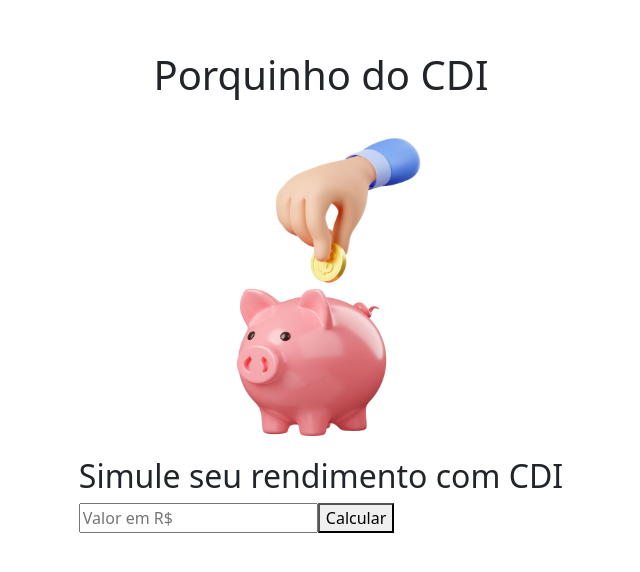
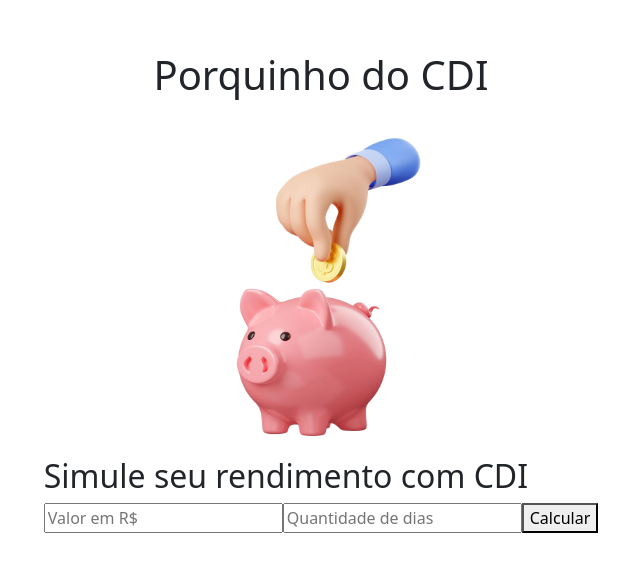
Before and after one commit to guiottoo/CDIPlanner, a React (Vite) app: page / in a window 1280 px wide. Shown: the part 108-680 px from the top of the page, without its empty margins (319-959 px from the left). Built offline with nearby package versions, Linux system fonts and the light colour scheme; no server answers.

Commit message:
feat: dias

```diff
--- a/src/components/CDIForm.jsx
+++ b/src/components/CDIForm.jsx
@@ -3,6 +3,7 @@ import { getCDI } from '../services/cdiService';
 
 export default function CDIForm() {
     const [valor, setValor] = useState('');
+    const [dias, setDias] = useState('');
     const [resultado, setResultado] = useState(null);
     const [cdi, setCDI] = useState(null);
 
@@ -12,16 +13,14 @@ export default function CDIForm() {
 
     function calcularEstimativa(e) {
         e.preventDefault();
-        if (!cdi || !valor) return;
+        if (!cdi || !valor || !dias) return;
 
         const cdiDiario = Math.pow(1 + cdi / 100, 1 / 252) - 1;
-        const valorAmanha = valor * (1 + cdiDiario);
-        const valor30Dias = valor * Math.pow(1 + cdiDiario, 30);
+        const valorFinal = valor * Math.pow(1 + cdiDiario, dias);
 
-    setResultado({
-        amanha: valorAmanha.toFixed(2),
-        trintaDias: valor30Dias.toFixed(2),
-    });
+        setResultado({
+            valorFinal: valorFinal.toFixed(2),
+        });
     }
 
     return (
@@ -34,14 +33,21 @@ export default function CDIForm() {
                 value={valor}
                 onChange={e => setValor(Number(e.target.value))}
                 />
+
+                <input
+                type='number'
+                placeholder='Quantidade de dias'
+                value={dias}
+                onChange={e => setDias(Number(e.target.value))}
+                min='1'
+                />
                 <button type="submit">Calcular</button>
             </form>
 
             {resultado && (
                 <div>
                     <p>CDI atual: {cdi}%</p>
-                    <p>Valor amanhã: R$ {resultado.amanha}</p>
-                    <p>Valor em 30 dias: R$ {resultado.trintaDias}</p>
+                    <p>Valor após {dias} dias: R$ {resultado.valorFinal}</p>
                 </div>
             )}
         </div>
```
